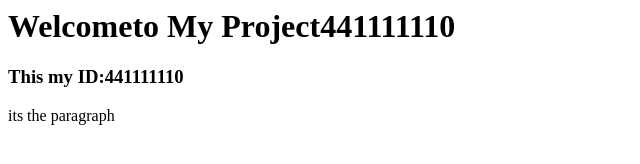
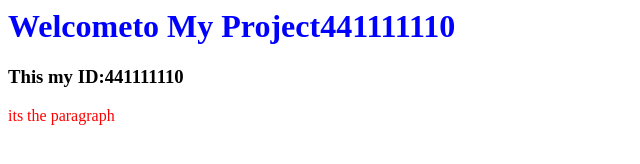
Before and after one commit to Ahmad33666/my-project441111110-remote, a plain HTML site: page index.html in a window 1280 px wide. Shown: the whole page, without its empty margins (0-640 px from the left). Drawn offline with Linux system fonts and the light colour scheme.

Commit message:
C5:add style in index.html

```diff
--- a/index.html
+++ b/index.html
@@ -1,5 +1,11 @@
 <html>
+
 <head>
+<style>
+body {background-clor:powderblue;}
+h1 {color:blue;}
+p {color:red;}
+</style>
 <title>My Project441111110@qu.edu.sa</title>
 </head>
 <body>
```
